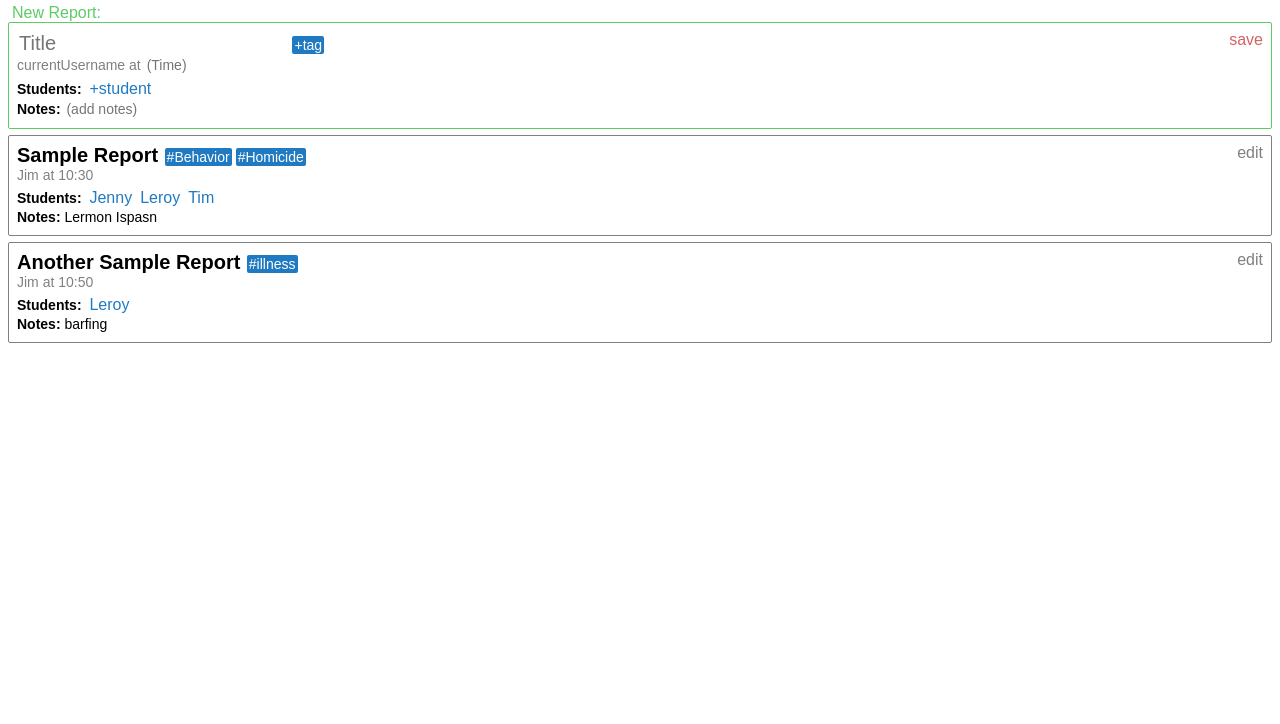
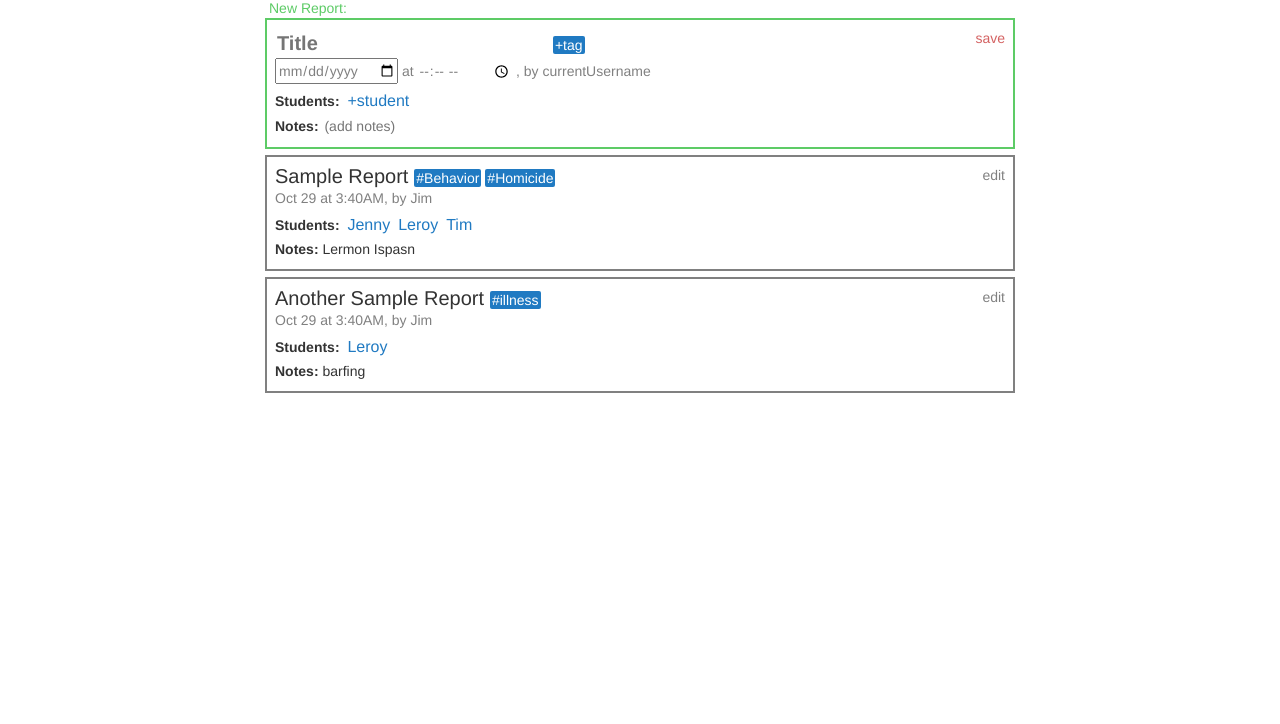
Before and after one commit to sewardhorace/bb-frontend, a website: page src/public/index.html in a window 1280 px wide. Shown: the part 76-800 px from the top of the page. Drawn offline with nearby package versions, Linux system fonts and the light colour scheme; files that its build step writes are made by us from their sources; files whose address does not match are found by name.

Commit message:
added bootstrap css

```diff
--- a/src/public/index.html
+++ b/src/public/index.html
@@ -1,16 +1,22 @@
 <!doctype html>
 <html lang="en">
 <head>
+  <meta charset="utf-8">
+  <meta http-equiv="X-UA-Compatible" content="IE=edge">
+  <meta name="viewport" content="width=device-width, initial-scale=1">
   <title>Bright Beginnings</title>
   <link href='static/styles/main.css' rel='stylesheet' type='text/css'>
+  <link href='static/styles/bootstrap.min.css' rel='stylesheet' type='text/css'>
 </head>
 <body ng-app="trackerApp">
-  <h1>Student Incident Tracker</h1>
+
   <reports></reports>
+
   <script src="static/vendor/angular.min.js" type="text/javascript"></script>
   <script src="static/scripts/app.js" type="text/javascript"></script>
   <script src="static/scripts/controllers/main.js" type="text/javascript"></script>
   <script src="static/scripts/directives/reports.js" type="text/javascript"></script>
   <script src="static/scripts/services/data.js"></script>
+  <script src="static/scripts/ui/ui.js"></script>
 </body>
 </html>
--- a/src/public/mock/reports.json
+++ b/src/public/mock/reports.json
@@ -1,7 +1,7 @@
 [
   {
     "title" : "Sample Report",
-    "time" : "10:30",
+    "time" : "1288323623006",
     "author" : "Jim",
     "students" : [
       "Jenny",
@@ -16,7 +16,7 @@
   },
   {
     "title" : "Another Sample Report",
-    "time" : "10:50",
+    "time" : "1288323623006",
     "author" : "Jim",
     "students" : [
       "Leroy"
--- /dev/null
+++ b/src/public/scripts/ui/ui.js
@@ -0,0 +1,13 @@
+'use strict';
+
+Date.prototype.toDateInputValue = (function() {
+    var local = new Date(this);
+    local.setMinutes(this.getMinutes() - this.getTimezoneOffset());
+    return local.toJSON().slice(0,10);
+});
+
+window.onload = function(){
+  document.getElementById("date").value = new Date().toDateInputValue();
+};
+
+//broken! doesn't load at correct time (element with id "date" not available)
--- a/src/public/styles/main.scss
+++ b/src/public/styles/main.scss
@@ -7,8 +7,7 @@ body{
   color:#5dcb66;
 }
 .report-form {
-  border: 1px solid #5dcb66;
-  border-radius: 2px;
+  border: 2px solid #5dcb66;
   margin: 6px 0;
   padding: 8px;
   .save-btn{
@@ -23,6 +22,7 @@ body{
     display: inline;
     border: none;
     font-size: 20px;
+    font-weight: bold;
     &:focus {
       outline: none;
     }
@@ -77,8 +77,7 @@ body{
 }
 
 .report {
-  border: 1px solid #808080;
-  border-radius: 2px;
+  border: 2px solid #808080;
   margin: 6px 0;
   padding: 8px;
   .edit-btn {
--- a/src/public/templates/reports.html
+++ b/src/public/templates/reports.html
@@ -1,6 +1,15 @@
-<div>
+<div class="container">
+  <div class="row">
+    <div class="col-md-2">&nbsp;</div>
+    <div class="col-xs-12 col-md-8">
+      <h1>Student Incident Tracker</h1>
+    </div>
+  </div>
+  <div class="row">
+    <div class="col-md-2">&nbsp;</div>
+    <div class="col-xs-12 col-md-8">
+
       <div class="new-report-header">New Report:</div>
-
       <div class="report-form">
         <a href="" class="save-btn">save</a>
         <input class="title-input" placeholder="Title"></input>
@@ -8,9 +17,11 @@
           <a href="" class="add-tag-btn">+tag</a>
         </div>
         <div class="subhead">
+          <input id="date" class="date-input" type="date"></input>
+          at
+          <input id="time" class="time-input" type="time"></input>
+          , by
           <span>currentUsername</span>
-      at
-      <input class="time-input" placeholder="(Time)"></input>
         </div>
         <div class="students">
           <strong>Students: </strong>
@@ -26,9 +37,11 @@
           <a href="" class="tag" ng-repeat="tag in report.tags">{{tag}}</a>
         </div>
         <div class="subhead">
+          <span>{{report.time | date:'MMM d'}}</span>
+          at
+          <span class="time">{{report.time | date:'h:mma'}},</span>
+           by
           <span>{{report.author}}</span>
-      at
-      <span class="time">{{report.time}}</span>
         </div>
         <div class="students">
           <strong>Students: </strong>
@@ -36,4 +49,7 @@
         </div>
         <div class="notes"><strong>Notes: </strong>{{report.description}}</div>
       </div>
+
     </div>
+  </div>
+</div>
```
Also changed, not shown: src/public/html/index.html (deleted, +0 -2 lines), src/public/styles/bootstrap.min.css (added), src/public/styles/main.css. Lines whose indentation alone changed are shown as unchanged.
